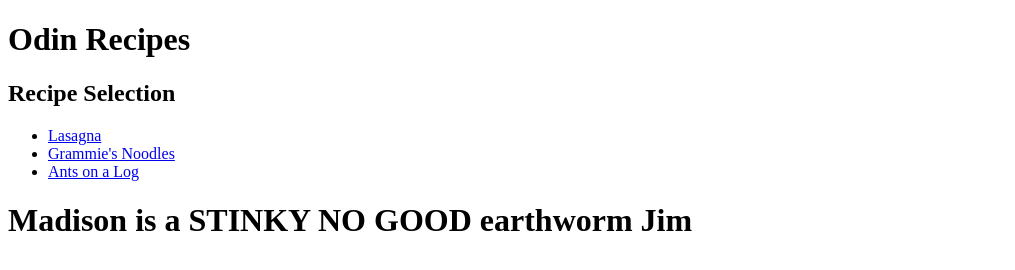
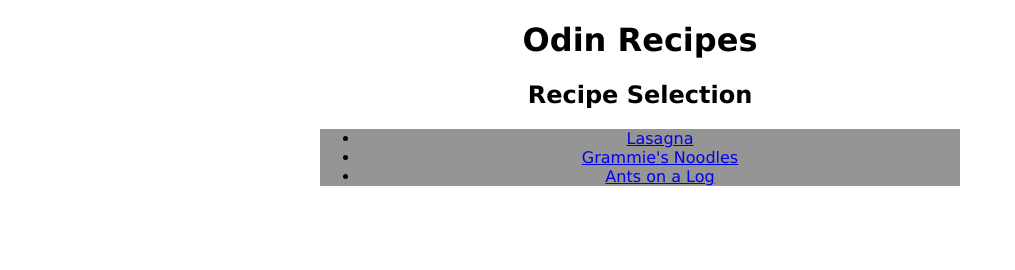
Before and after one commit to GregoryRM/odin-recipes, a plain HTML site: page index.html in a window 1280 px wide. Shown: the whole page, without its empty margins (0-1015 px from the left). Drawn offline with Linux system fonts and the light colour scheme.

Commit message:
Created styles.css and added div to index.html

```diff
--- a/index.html
+++ b/index.html
@@ -5,6 +5,7 @@
         <title>
             Recipes
         </title>
+        <link href="styles.css" rel="stylesheet">
     </head>
 
     <body>
@@ -16,13 +17,14 @@
             Recipe Selection
         </h2>
 
-        <ul>
-            <li><a href="recipes/lasagna.html">Lasagna</a></li>
-            <li><a href="recipes/gramies-noodles.html">Grammie's Noodles</a></li>
-            <li><a href="recipes/ants-on-a-log.html">Ants on a Log</a></li>
-        </ul>
+        <div>
+            <ul class="link-list">
+                <li><a href="recipes/lasagna.html">Lasagna</a></li>
+                <li><a href="recipes/gramies-noodles.html">Grammie's Noodles</a></li>
+                <li><a href="recipes/ants-on-a-log.html">Ants on a Log</a></li>
+            </ul>
+        </div>
 
-        <h1>Madison is a STINKY NO GOOD earthworm Jim</h1>
 
     </body>
 </html>
--- /dev/null
+++ b/styles.css
@@ -0,0 +1,15 @@
+
+*{
+    font-family: Verdana, Geneva, Tahoma, sans-serif;
+    text-align: center;
+}
+
+.link-list{
+    max-width: 600px;
+    min-width: 300px;
+    margin-left: auto;
+    margin-right: auto;
+    background-color: rgba(45,45,45,0.5)
+
+
+}
```
